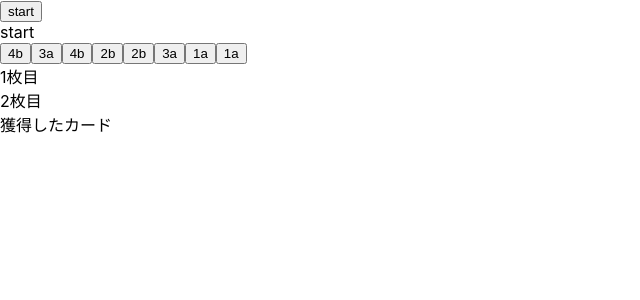
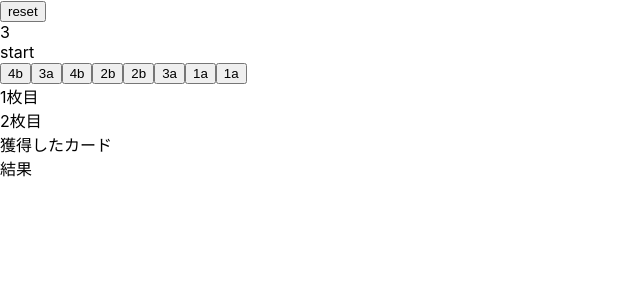
Before and after one commit to sayanok/Card-Memory-Game, a React (Create React App) app in the folder card_memory_game/: page / in a window 1280 px wide. Both pictures are taken after a click on the button "start". Shown: the top 300 px of the page, without its empty margins (0-640 px from the left). Built offline with nearby package versions, Linux system fonts and the light colour scheme.

Commit message:
add おおまかな流れでざっくり動くようにした

```diff
--- a/card_memory_game/src/App.tsx
+++ b/card_memory_game/src/App.tsx
@@ -1,3 +1,4 @@
+import { time } from "console";
 import React, { useState } from "react";
 
 const App: React.FC = () => {
@@ -6,13 +7,16 @@ const App: React.FC = () => {
   const [firstSelectedCard, setFirstSelectedCard] = useState<string | null>();
   const [secondSelectedCard, setSecondSelectedCard] = useState<string | null>();
   const [cardsYouGot, setCardsYouGot] = useState<Array<string>>([]);
-  const [timer, setTimer] = useState<number>();
+  const [time, setTime] = useState<number>(5);
   const [playingTheGame, setPlayingTheGame] = useState<boolean>(false);
+  const [intervalId, setIntervalId] = useState<NodeJS.Timer | null>();
+  const [result, setResult] = useState<string>();
 
   function startTheGame() {
     setPlayingTheGame(true);
     startTimer();
     shuffleAndSetCards();
+    setResult("");
     // スタートボタンをクリックできないようにする
   }
 
@@ -21,6 +25,7 @@ const App: React.FC = () => {
     // 終了とか表示する？
     setPlayingTheGame(false);
     stopTimer();
+    setShuffledCardList([]);
   }
 
   function shuffleAndSetCards() {
@@ -49,43 +54,70 @@ const App: React.FC = () => {
     } else {
       compareFirstSelectedCard(card);
     }
-
-    cardList.length === cardsYouGot.length || exitTheGame();
   }
 
   function startTimer() {
-    // タイマー開始fv /:v;.bv.ds/:;;d:][dx:][　]
-    // タイムアウトした場合の処理はここにかく...?
+    setTime(5);
+    setIntervalId(setInterval(displayCountDownTimer, 1000));
+  }
+
+  function displayCountDownTimer() {
+    // timeが初期値のままで止まらない
+    if (time != 0 && time > 0) {
+      setTime((time) => time - 1);
+    } else {
+      setTime(0);
+      stopTimer();
+      displayGameOver();
+    }
+  }
+
+  function displayGameOver() {
+    intervalId ? clearInterval(intervalId) : console.log("タイマーに問題が発生しました");
+    setIntervalId(null);
+    setResult("ゲームオーバー");
   }
 
   function stopTimer() {
-    // タイマーを停止する
+    intervalId ? clearInterval(intervalId) : console.log("タイマーに問題が発生しました");
+    setIntervalId(null);
   }
 
   function compareFirstSelectedCard(card: string) {
     if (firstSelectedCard === card) {
       setCardsYouGot([...cardsYouGot, firstSelectedCard, card]);
-      console.log(cardsYouGot);
+      cardsYouGot.length === cardList.length || gameClear();
+      // 思うような動きではない
     } else {
       const tempCard = card;
       setSecondSelectedCard(tempCard);
     }
   }
 
+  function gameClear() {
+    setResult("ゲームクリア");
+  }
+
   return (
     <>
-      <button onClick={() => startTheGame()}>start</button>
-      <div>{timer}</div>
+      <div>
+        {playingTheGame ? (
+          <button onClick={() => exitTheGame()}>reset</button>
+        ) : (
+          <button onClick={() => startTheGame()}>start</button>
+        )}
+      </div>
+
+      <div>{time}</div>
       <div>{playingTheGame ? "start" : "not start"}</div>
       {shuffledCardList.map((card) => (
-        <button onClick={() => onClickHandler(card)} disabled={cardsYouGot.includes(card)}>
-          {card}
-        </button>
+        <button onClick={() => onClickHandler(card)}>{card}</button>
       ))}
       <div>1枚目{firstSelectedCard}</div>
       <div>2枚目{secondSelectedCard}</div>
 
       <div>獲得したカード{cardsYouGot}</div>
+      <div>結果{result}</div>
     </>
   );
 };
```
